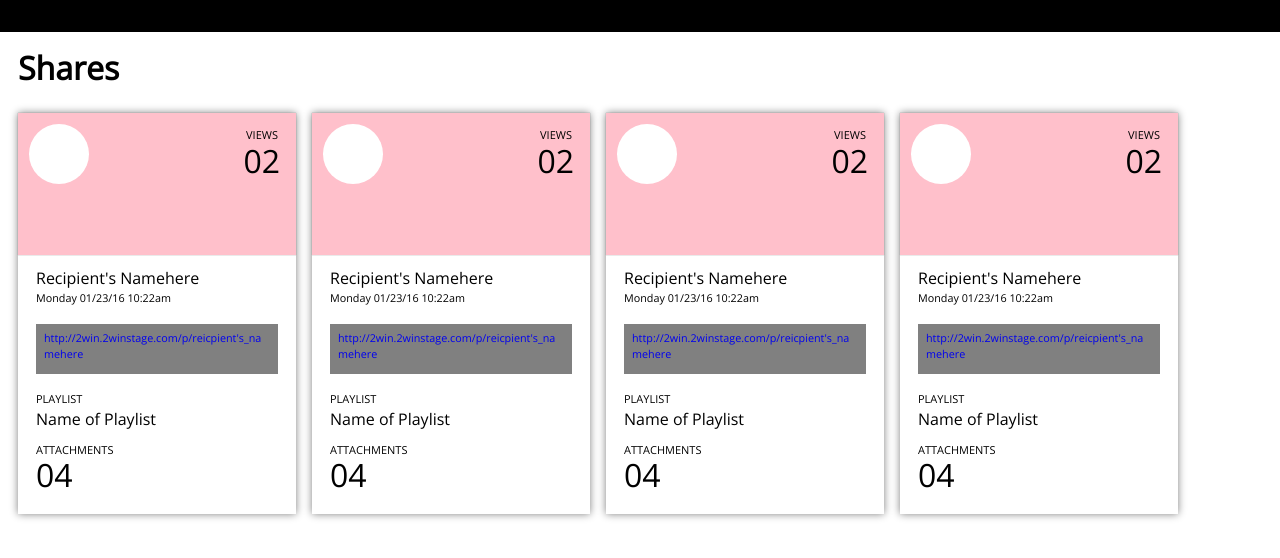
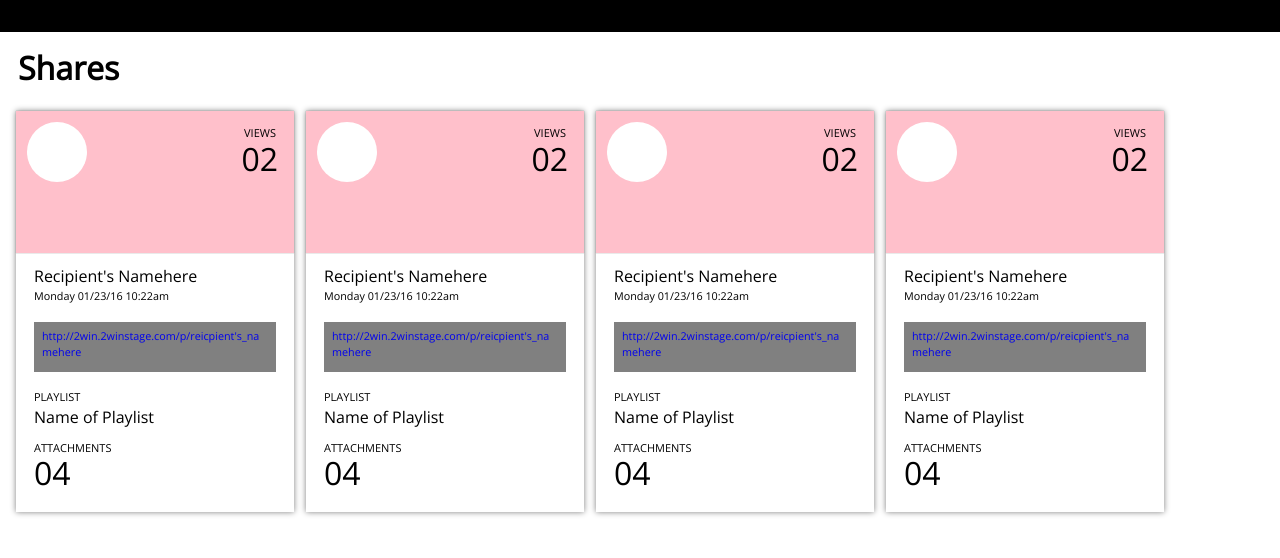
Before and after one commit to rufusasterisk/rw-comp-challenge-2, a plain HTML site: page index.html in a window 1280 px wide. Shown: the part 100-658 px from the top of the page. Drawn offline with nearby package versions, Linux system fonts and the light colour scheme.

Commit message:
Tune card spacing

```diff
--- a/styles.css
+++ b/styles.css
@@ -12,8 +12,8 @@ body {
 article {
   font-family: "open sans", sans-serif;
   width: 278px;
-  box-shadow: 0 0 .5em gray;
-  margin: 8px;
+  box-shadow: 0 0 6px gray;
+  margin: 6px;
 }
 
 h1 {
```
